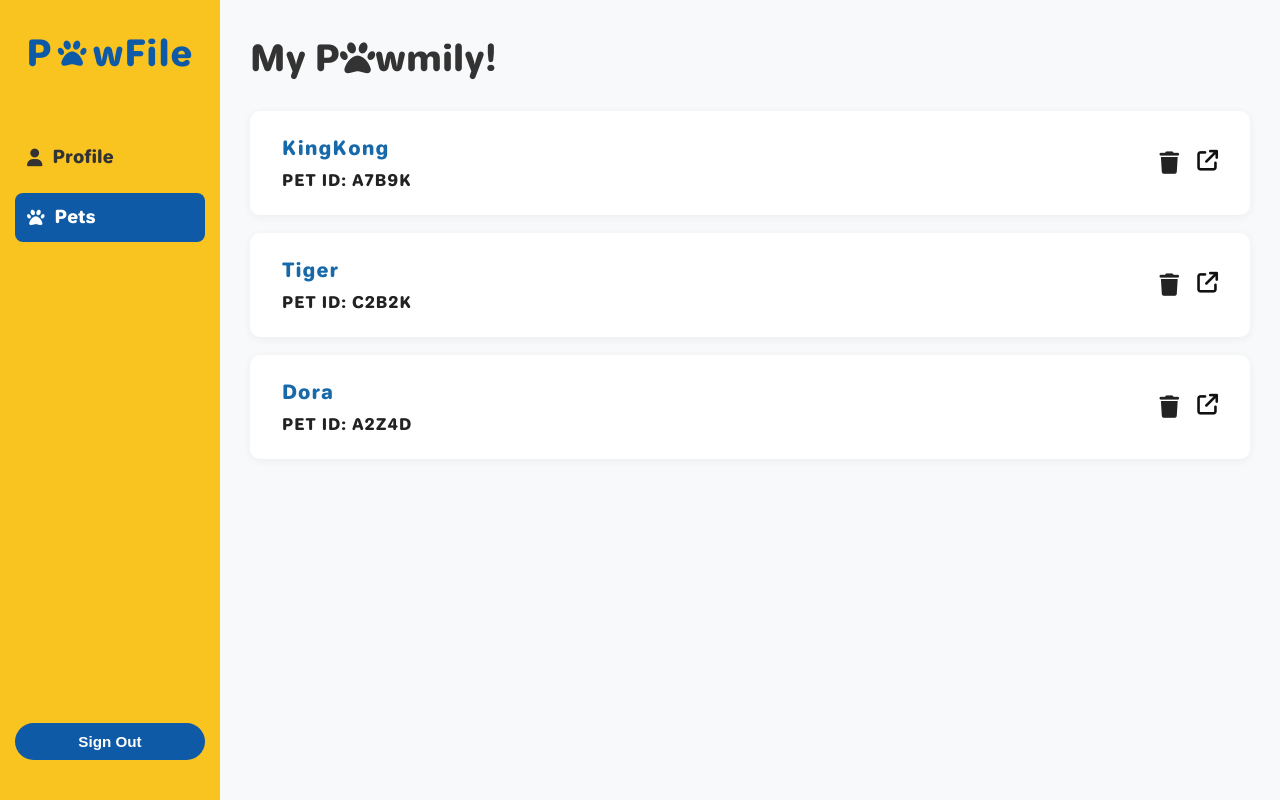
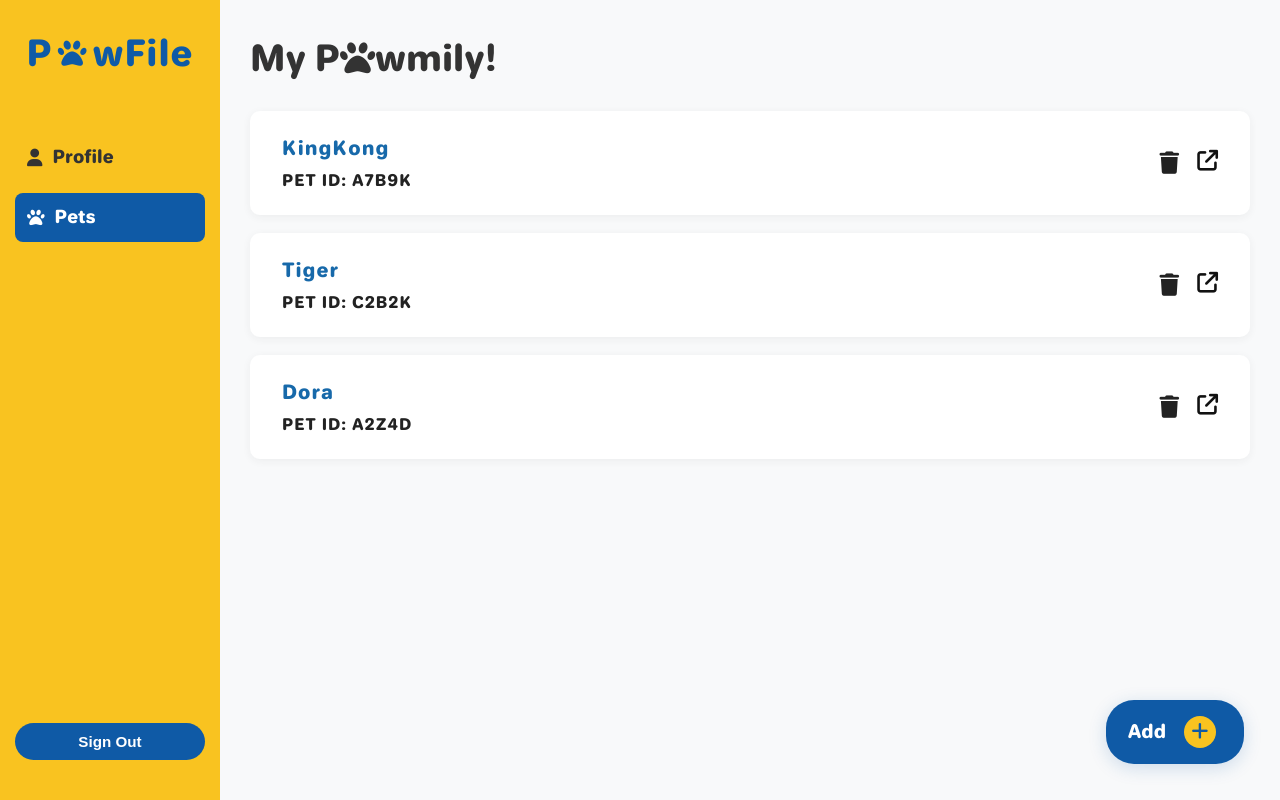
Before and after one commit to aBitOfYuan/Information-Management, a plain HTML site: page PawFile/HTML/sponsor-pets.html in a window 1280 px wide. Drawn offline with Linux system fonts and the light colour scheme.

Commit message:
added an add button to sponsor-pets

```diff
--- a/PawFile/CSS/sponsor-pets-details.css
+++ b/PawFile/CSS/sponsor-pets-details.css
@@ -360,6 +360,64 @@ body {
 }
 
 /*--------------------------------------------------------------------
+  FLOATING ADD BUTTON
+--------------------------------------------------------------------*/
+.floating-add-btn {
+  position: fixed;
+  right: 36px;
+  bottom: 36px;
+  background-color: #0F5AA6;
+  color: #fff;
+  border: none;
+  border-radius: 28px;
+  padding: 16px 28px 16px 22px;
+  font-size: 1.15rem;
+  font-weight: bold;
+  display: flex;
+  align-items: center;
+  gap: 14px;
+  box-shadow: 0 4px 18px rgba(15, 90, 166, 0.18);
+  cursor: pointer;
+  z-index: 200;
+  transition: background 0.2s;
+  text-decoration: none;
+}
+
+.floating-add-btn:hover {
+  background-color: #0d4d8a;
+}
+
+.add-icon-circle {
+  display: flex;
+  align-items: center;
+  justify-content: center;
+  background: #F9C320;
+  border-radius: 50%;
+  width: 32px;
+  height: 32px;
+  margin-left: 4px;
+}
+
+.add-icon-circle i {
+  color: #0F5AA6;
+  font-size: 1.2rem;
+}
+
+/* Responsive: move button up on small screens */
+@media (max-width: 600px) {
+  .floating-add-btn {
+    right: 16px;
+    bottom: 16px;
+    padding: 12px 20px 12px 16px;
+    font-size: 1rem;
+  }
+  .add-icon-circle {
+    width: 28px;
+    height: 28px;
+  }
+}
+
+/*--------------------------------------------------------------------
   RESPONSIVE BREAKPOINTS
 --------------------------------------------------------------------*/
 @media (max-width: 1200px) {
--- a/PawFile/CSS/sponsor-pets.css
+++ b/PawFile/CSS/sponsor-pets.css
@@ -235,8 +235,63 @@ body {
 }
 
 /*--------------------------------------------------------------------
-  RESPONSIVE BREAKPOINTS
+  FLOATING ADD BUTTON
 --------------------------------------------------------------------*/
+.floating-add-btn {
+  position: fixed;
+  right: 36px;
+  bottom: 36px;
+  background-color: #0F5AA6;
+  color: #fff;
+  border: none;
+  border-radius: 28px;
+  padding: 16px 28px 16px 22px;
+  font-size: 1.15rem;
+  font-weight: bold;
+  display: flex;
+  align-items: center;
+  gap: 14px;
+  box-shadow: 0 4px 18px rgba(15, 90, 166, 0.18);
+  cursor: pointer;
+  z-index: 200;
+  transition: background 0.2s;
+  text-decoration: none;          /* No underline */
+}
+
+.floating-add-btn:hover {
+  background-color: #0d4d8a;
+}
+
+.add-icon-circle {
+  display: flex;
+  align-items: center;
+  justify-content: center;
+  background: #F9C320;
+  border-radius: 50%;
+  width: 32px;
+  height: 32px;
+  margin-left: 4px;
+}
+
+.add-icon-circle i {
+  color: #0F5AA6;
+  font-size: 1.2rem;
+}
+
+/* Responsive: move button up on small screens */
+@media (max-width: 600px) {
+  .floating-add-btn {
+    right: 16px;
+    bottom: 16px;
+    padding: 12px 20px 12px 16px;
+    font-size: 1rem;
+  }
+  .add-icon-circle {
+    width: 28px;
+    height: 28px;
+  }
+}
+
 @media (max-width: 1200px) {
   /* No major changes */
 }
--- a/PawFile/HTML/sponsor-pets.html
+++ b/PawFile/HTML/sponsor-pets.html
@@ -50,6 +50,14 @@
     </main>
   </div>
 
+  <!-- Floating Add Button -->
+  <a href="sponsor-pets-details.html" class="floating-add-btn">
+    Add
+    <span class="add-icon-circle">
+      <i class="fa-solid fa-plus"></i>
+    </span>
+  </a>
+
   <!-- Custom JavaScript -->
   <script src="../JS/sponsor-pets.js"></script>
 </body>
```
